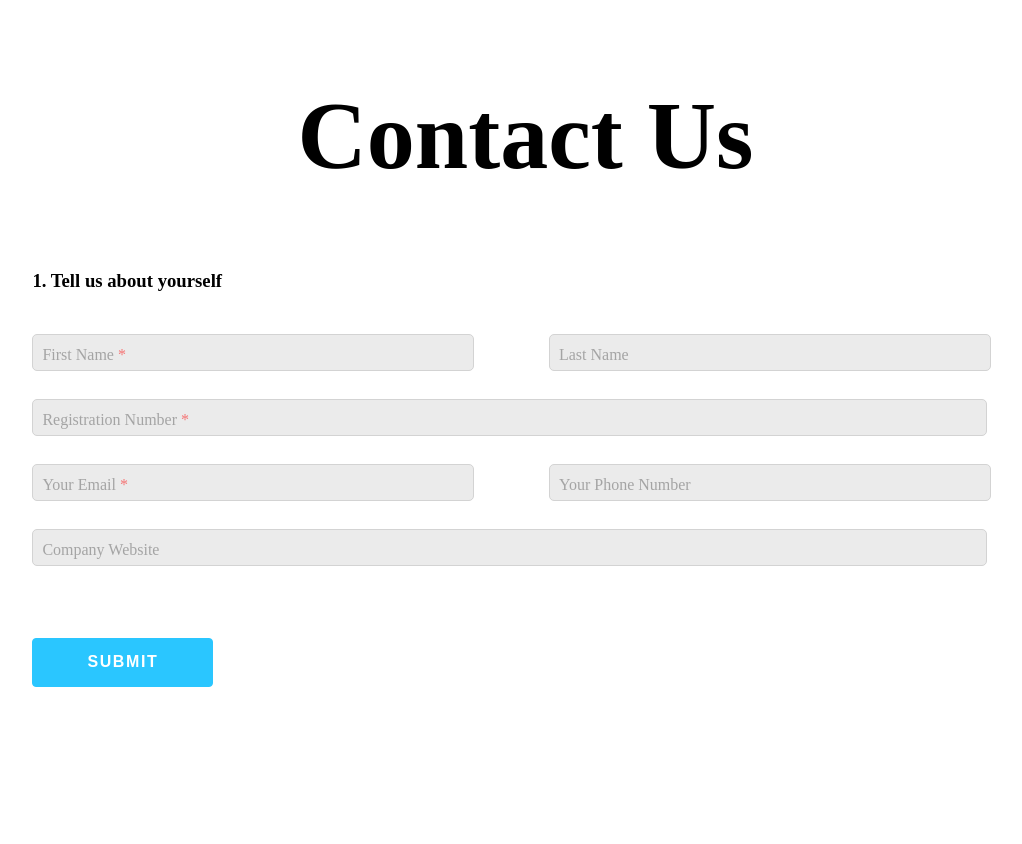
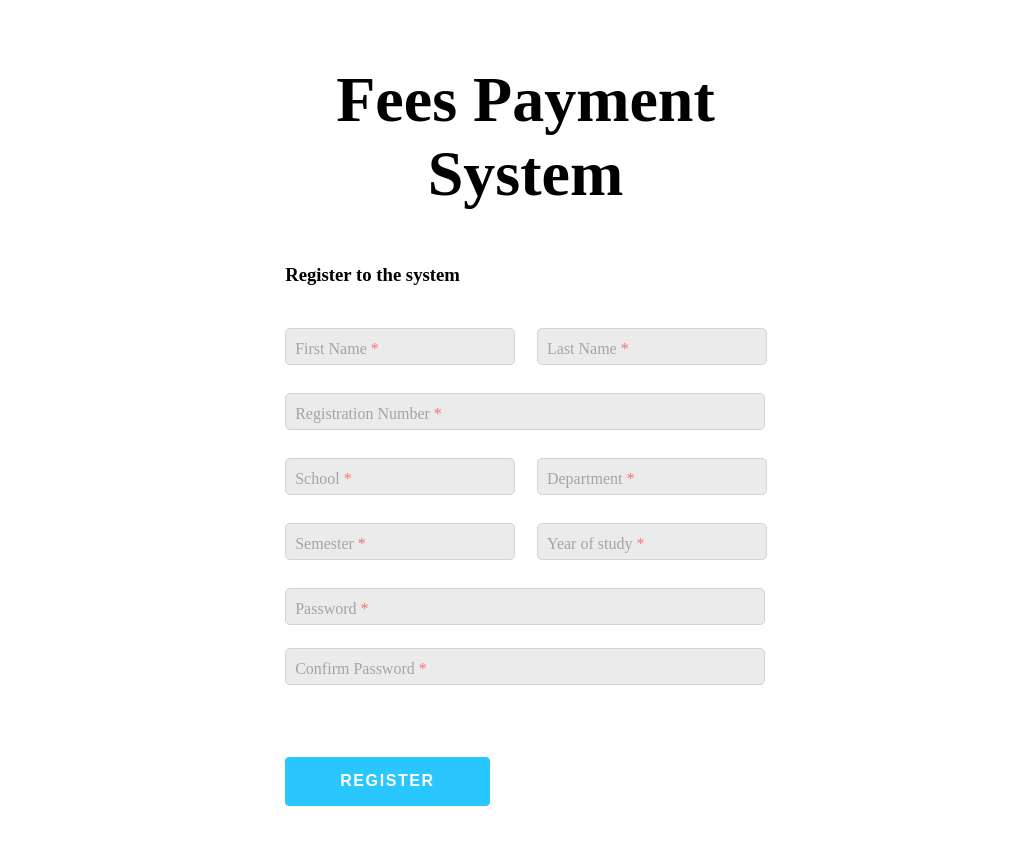
Before and after one commit to DennisRono/feepayment, a React (Create React App) app in the folder client/: page / in a window 1280 px wide. Shown: the top 844 px of the page, without its empty margins (127-1149 px from the left). Before the commit the page ends 814 px from the top, so only its background shows below. Built offline with nearby package versions, Linux system fonts and the light colour scheme.

Commit message:
shelter country bank mouse shake

```diff
--- a/client/src/routes/Auth.jsx
+++ b/client/src/routes/Auth.jsx
@@ -8,9 +8,9 @@ const auth = () => {
           <section class="contact">
             <div class="contact-wrapper">
                 <div class="contFormSec">
-                    <h2 class="contact-header">Contact Us</h2>
+                    <h2 class="contact-header">Fees Payment System</h2>
                     <form action="contact.php" method="POST">
-                        <h3>1. Tell us about yourself</h3>
+                        <h3>Register to the system</h3>
                         <div class="cont-group">
                             <div class="cont-gr-flex">
                                 <div class="contPut">
@@ -25,7 +25,7 @@ const auth = () => {
                                     <div class="user-input-wrp">
                                         <br/>
                                         <input id="id-input" type="text" onkeyup="this.setAttribute('value', this.value);" class="inputText" name="phone" value=""/>
-                                        <span class="floating-label">Last Name</span>
+                                        <span class="floating-label">Last Name <span style={{color: "red"}}>*</span></span>
                                     </div>
                                     <span id="id-err"></span>
                                 </div>
@@ -41,7 +41,7 @@ const auth = () => {
                                     <div class="user-input-wrp">
                                         <br/>
                                         <input id="id-input" type="text" onkeyup="this.setAttribute('value', this.value);" class="inputText" name="email" value=""/>
-                                        <span class="floating-label">Your Email <span style={{color: "red"}}>*</span></span>
+                                        <span class="floating-label">School <span style={{color: "red"}}>*</span></span>
                                     </div>
                                     <span id="id-err"></span>
                                 </div>
@@ -49,7 +49,25 @@ const auth = () => {
                                     <div class="user-input-wrp">
                                         <br/>
                                         <input id="id-input" type="text" onkeyup="this.setAttribute('value', this.value);" class="inputText" name="phone" value=""/>
-                                        <span class="floating-label">Your Phone Number</span>
+                                        <span class="floating-label">Department <span style={{color: "red"}}>*</span></span>
+                                    </div>
+                                    <span id="id-err"></span>
+                                </div>
+                            </div>
+                            <div class="cont-gr-flex">
+                                <div class="contPut">
+                                    <div class="user-input-wrp">
+                                        <br/>
+                                        <input id="id-input" type="text" onkeyup="this.setAttribute('value', this.value);" class="inputText" name="email" value=""/>
+                                        <span class="floating-label">Semester <span style={{color: "red"}}>*</span></span>
+                                    </div>
+                                    <span id="id-err"></span>
+                                </div>
+                                <div class="contPut">
+                                    <div class="user-input-wrp">
+                                        <br/>
+                                        <input id="id-input" type="text" onkeyup="this.setAttribute('value', this.value);" class="inputText" name="phone" value=""/>
+                                        <span class="floating-label">Year of study <span style={{color: "red"}}>*</span></span>
                                     </div>
                                     <span id="id-err"></span>
                                 </div>
@@ -57,11 +75,16 @@ const auth = () => {
                             <div class="user-input-wrp">
                                 <br/>
                                 <input id="id-input" type="text" onkeyup="this.setAttribute('value', this.value);" class="inputText" name="website" value=""/>
-                                <span class="floating-label">Company Website</span>
+                                <span class="floating-label">Password <span style={{color: "red"}}>*</span></span>
+                            </div>
+                            <div class="user-input-wrp">
+                                <br/>
+                                <input id="id-input" type="text" onkeyup="this.setAttribute('value', this.value);" class="inputText" name="website" value=""/>
+                                <span class="floating-label">Confirm Password <span style={{color: "red"}}>*</span></span>
                             </div>
                             <span id="id-err"></span>
                         </div>
-                        <input type="submit" value="submit" name="contact" class="contact-btn"/>
+                        <input type="submit" value="register" name="contact" class="contact-btn"/>
                     </form>
                 </div>
             </div>
--- a/client/src/styles/css/auth.css
+++ b/client/src/styles/css/auth.css
@@ -1,10 +1,10 @@
 /*=-=-=-=-=-=contact page=-=-=-=-=-=-=*/
 .contact {
-  margin: 5% 10%;
+  margin: 5% 30%;
 }
 .contact .contact-wrapper .contact-header {
   text-align: center;
-  font-size: 6rem;
+  font-size: 4rem;
 }
 .contact .contact-wrapper .contFormSec {
   margin-top: 3rem;
--- a/client/src/styles/scss/auth.scss
+++ b/client/src/styles/scss/auth.scss
@@ -1,10 +1,10 @@
 /*=-=-=-=-=-=contact page=-=-=-=-=-=-=*/
 .contact{
-    margin: 5% 10%;
+    margin: 5% 30%;
     .contact-wrapper{
         .contact-header{
             text-align: center;
-            font-size: 6rem;
+            font-size: 4rem;
         }
         .contFormSec{
             margin-top: 3rem;
```
